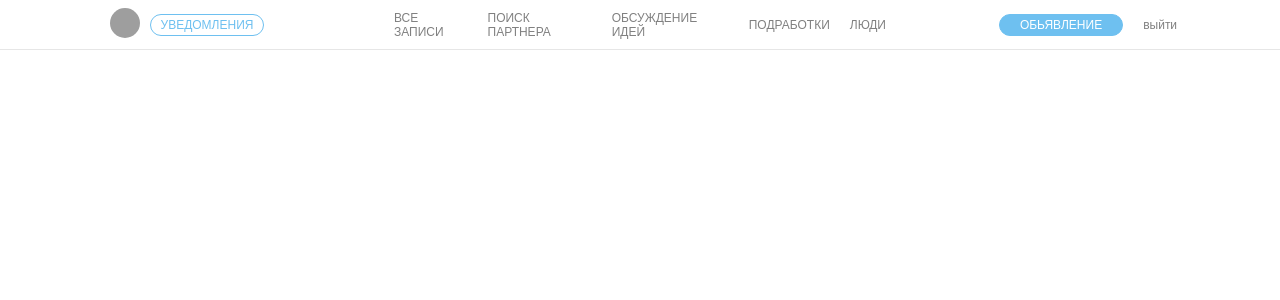
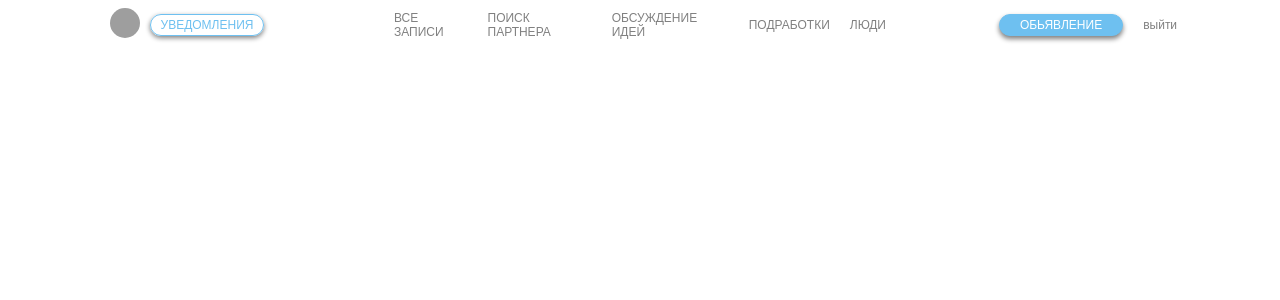
Before and after one commit to YauheniRusinchuk/project, a Django app: page /all/ in a window 1280 px wide. Shown: the top 300 px of the page. Run offline with Django 3.2, Linux system fonts and the light colour scheme; the visitor is signed in with stand-in values (Sample User, id 1); data that the repository does not hold is empty; grey boxes are pictures that could not be loaded.

Commit message:
add new style

```diff
--- a/src/static/css/style.css
+++ b/src/static/css/style.css
@@ -9,7 +9,7 @@
     width: 100%;
     height: 50px;
     display: flex;
-    border-bottom: 1px solid #e6e6e6;
+    /* border-bottom: 1px solid #e6e6e6; */
 }
 
 .header_container .user_info {
@@ -36,7 +36,7 @@
     border: 1px solid #6ec0f0;
     border-radius: 20px;
     text-transform: uppercase;
-    /* box-shadow: 0 0 5px #6ec0f0; */
+    box-shadow: 0 2px 5px grey;
 }
 
 
@@ -79,6 +79,7 @@
     border: 1px solid #6ec0f0;
     font-weight: normal;
     text-transform: uppercase;
+    box-shadow: 0 3px 5px grey;
 }
 
 
```
